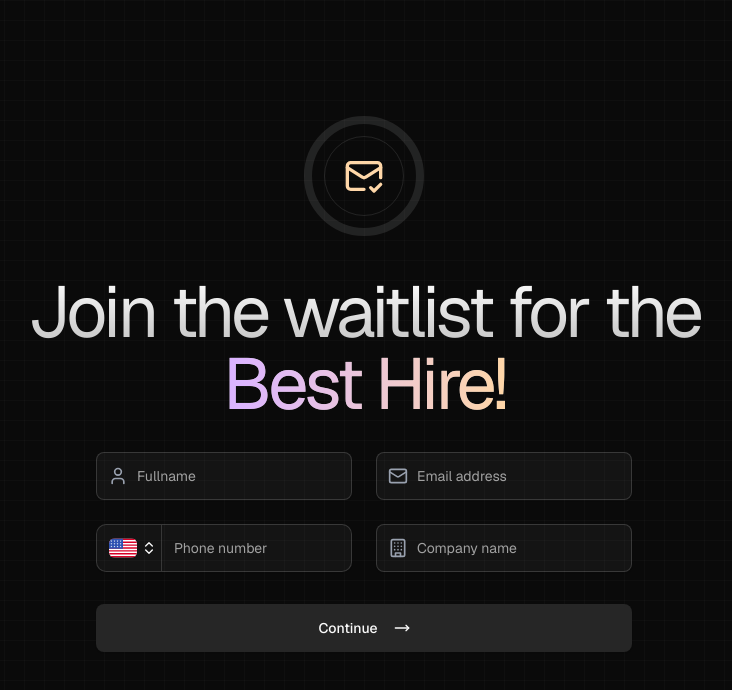
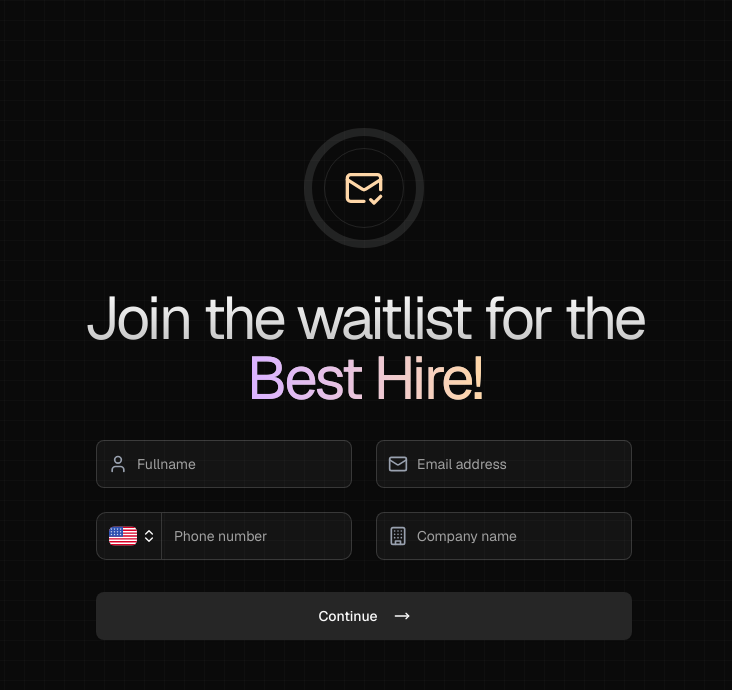
Before and after one commit to joshnwosu/LandingPage, a Next.js app: page /waitlist in a window 1280 px wide. Shown: the top 690 px of the page, without its empty margins (276-1008 px from the left). Built offline with nearby package versions, Linux system fonts and the light colour scheme.

Commit message:
update: fixed

```diff
--- a/app/waitlist/page.tsx
+++ b/app/waitlist/page.tsx
@@ -124,7 +124,8 @@ export default function Waitlist() {
 
       // Make API request
       const response = await fetch(
-        'https://api-sandbox.getfless.com/api/join_talent_place_waitinglist',
+        // 'https://api-sandbox.getfless.com/api/join_talent_place_waitinglist',
+        'https://api-production.billpass.app/',
         {
           method: 'POST',
           headers: {
@@ -173,7 +174,7 @@ export default function Waitlist() {
               animate={{ y: 0, opacity: 1 }}
               transition={{ delay: 0.1, duration: 0.3 }}
             >
-              <h1 className='text-5xl md:text-7xl tracking-tighter font-sans bg-clip-text text-transparent mx-auto  bg-[linear-gradient(180deg,_#000_0%,_rgba(0,_0,_0,_0.75)_100%)] dark:bg-[linear-gradient(180deg,_#FFF_0%,_rgba(255,_255,_255,_0.00)_202.08%)]'>
+              <h1 className='text-3xl md:text-6xl tracking-tighter font-sans bg-clip-text text-transparent mx-auto  bg-[linear-gradient(180deg,_#000_0%,_rgba(0,_0,_0,_0.75)_100%)] dark:bg-[linear-gradient(180deg,_#FFF_0%,_rgba(255,_255,_255,_0.00)_202.08%)]'>
                 <span>Join the waitlist for the </span>
                 <br />
                 <span
```
